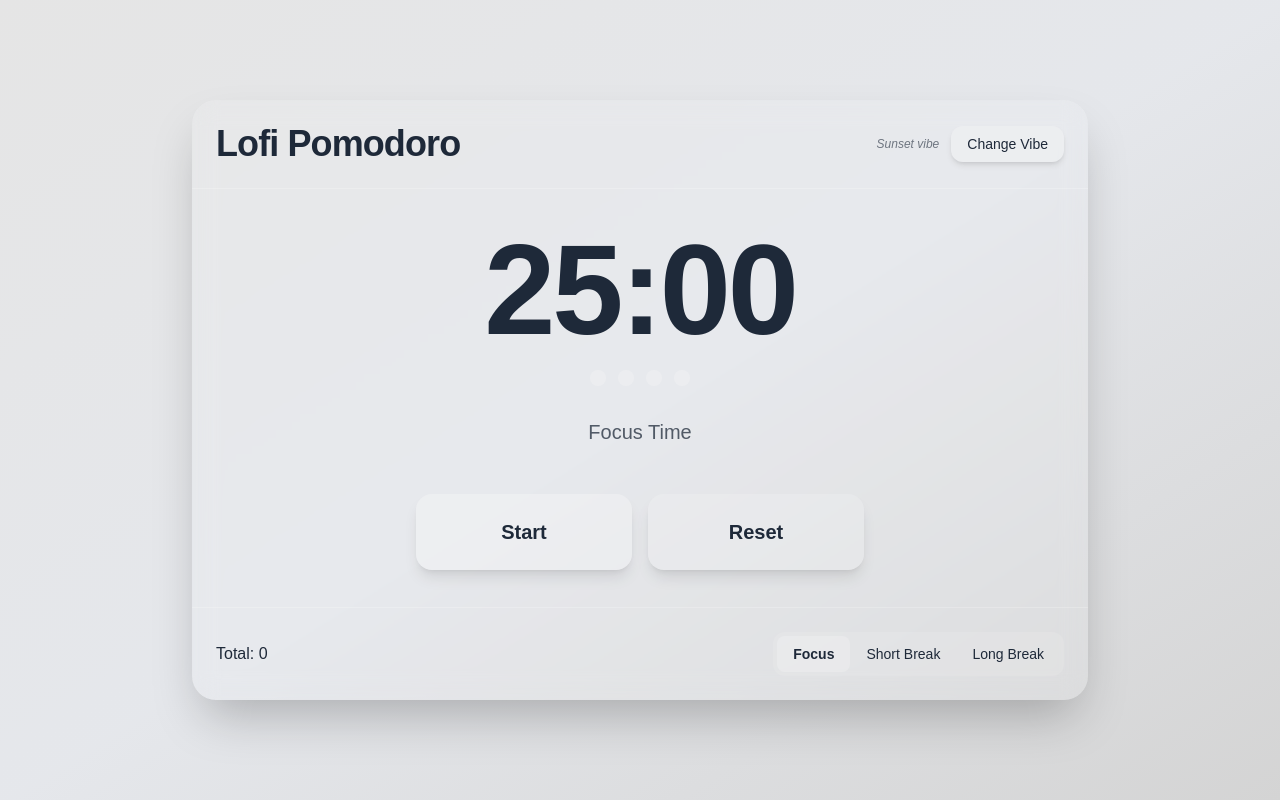
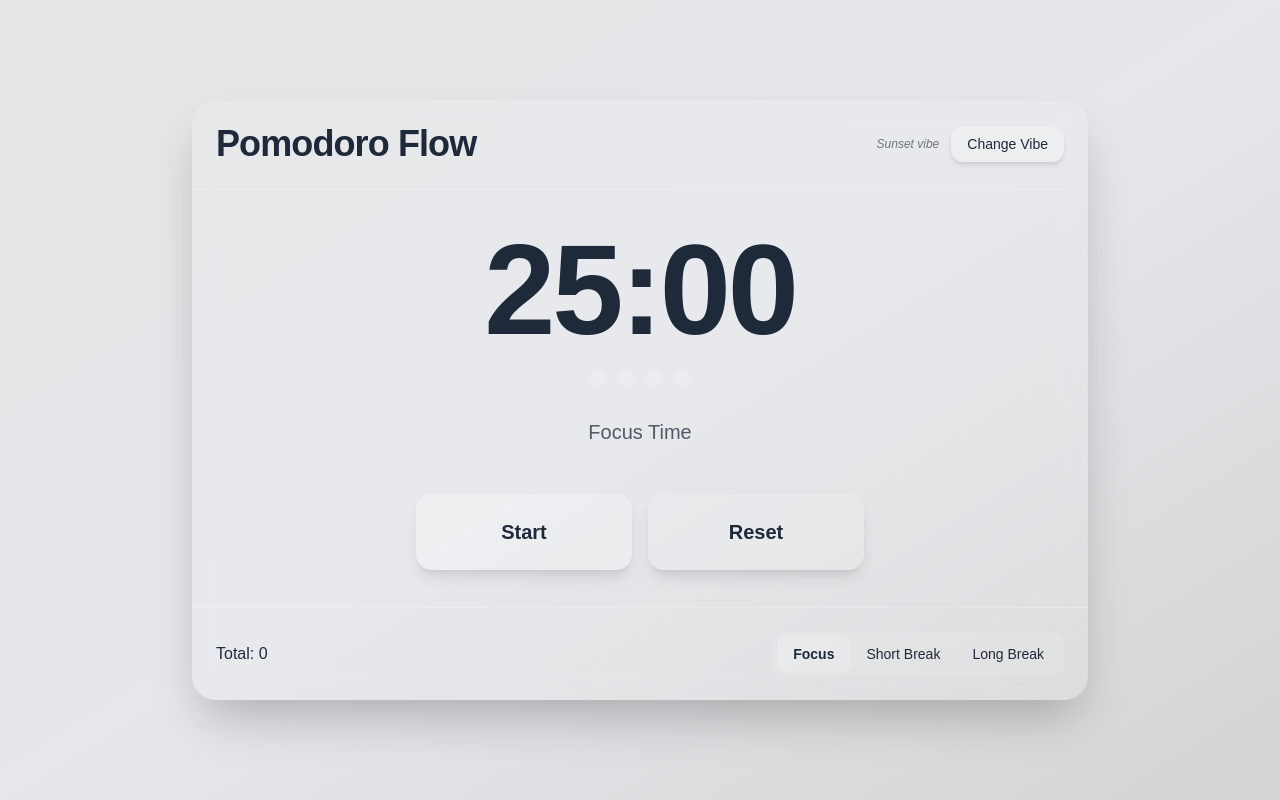
Before and after one commit to annjose/pomodoro-flow, a Next.js app: page / in a window 1280 px wide. Built offline with nearby package versions, Linux system fonts and the light colour scheme.

Commit message:
Renamed the app name and file names to Pomodoro Flow

```diff
--- a/src/app/LofiPomodoro.tsx
+++ b/src/app/PomodoroFlow.tsx
@@ -10,7 +10,7 @@ interface TimerSettings {
     longBreak: number;
 }
 
-const LofiPomodoro = () => {
+const PomodoroFlow = () => {
     // Timer settings in minutes
     const timerSettings: TimerSettings = {
         pomodoro: 25,
@@ -148,7 +148,7 @@ const LofiPomodoro = () => {
                 {/* Header */}
                 <div className="p-6 border-b border-white/20 flex justify-between items-center">
                     <h1 className="text-4xl font-extrabold tracking-tight">
-                        Lofi Pomodoro
+                        Pomodoro Flow
                     </h1>
                     <div className="flex items-center gap-3">
                         <span className="text-xs opacity-60 italic">
@@ -243,4 +243,4 @@ const LofiPomodoro = () => {
     );
 };
 
-export default LofiPomodoro;
+export default PomodoroFlow;
--- a/src/app/page.tsx
+++ b/src/app/page.tsx
@@ -1,5 +1,5 @@
-import LofiPomodoro from "./LofiPomodoro"
+import PomodoroFlow from './PomodoroFlow';
 
 export default function Home() {
-  return <LofiPomodoro />;
+  return <PomodoroFlow />;
 }
```
